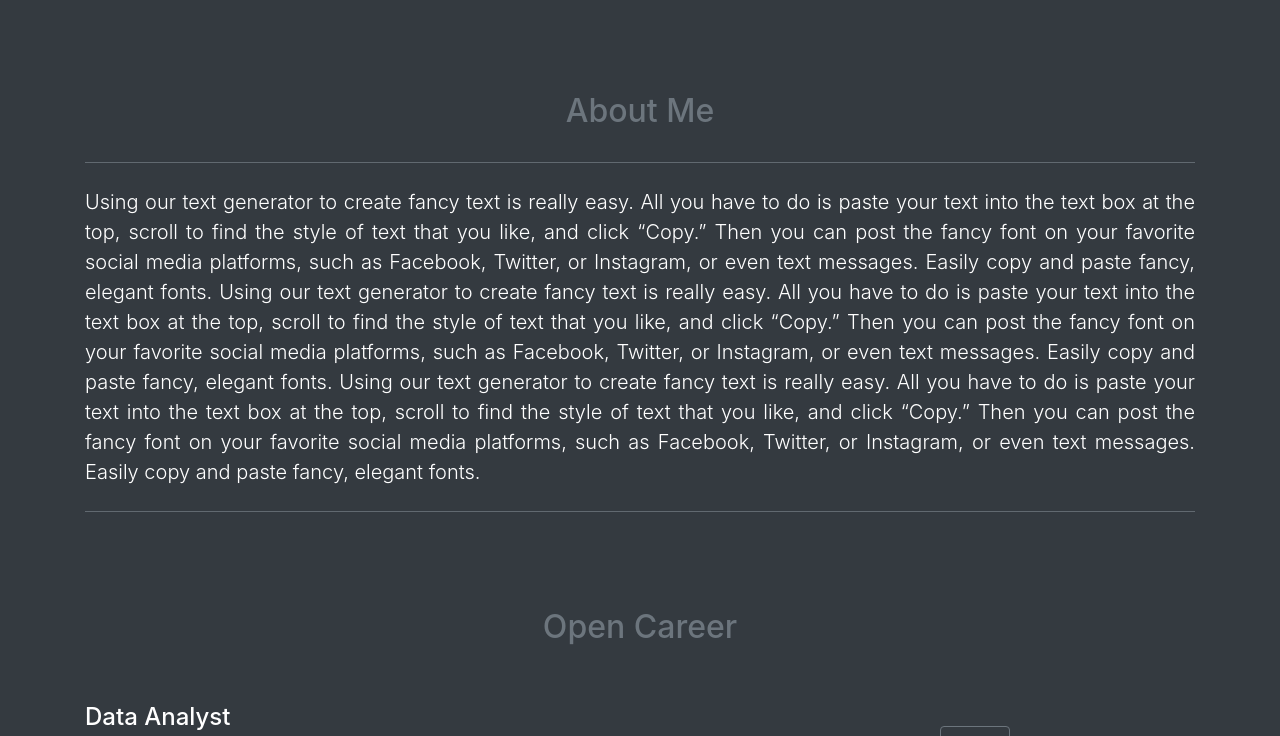
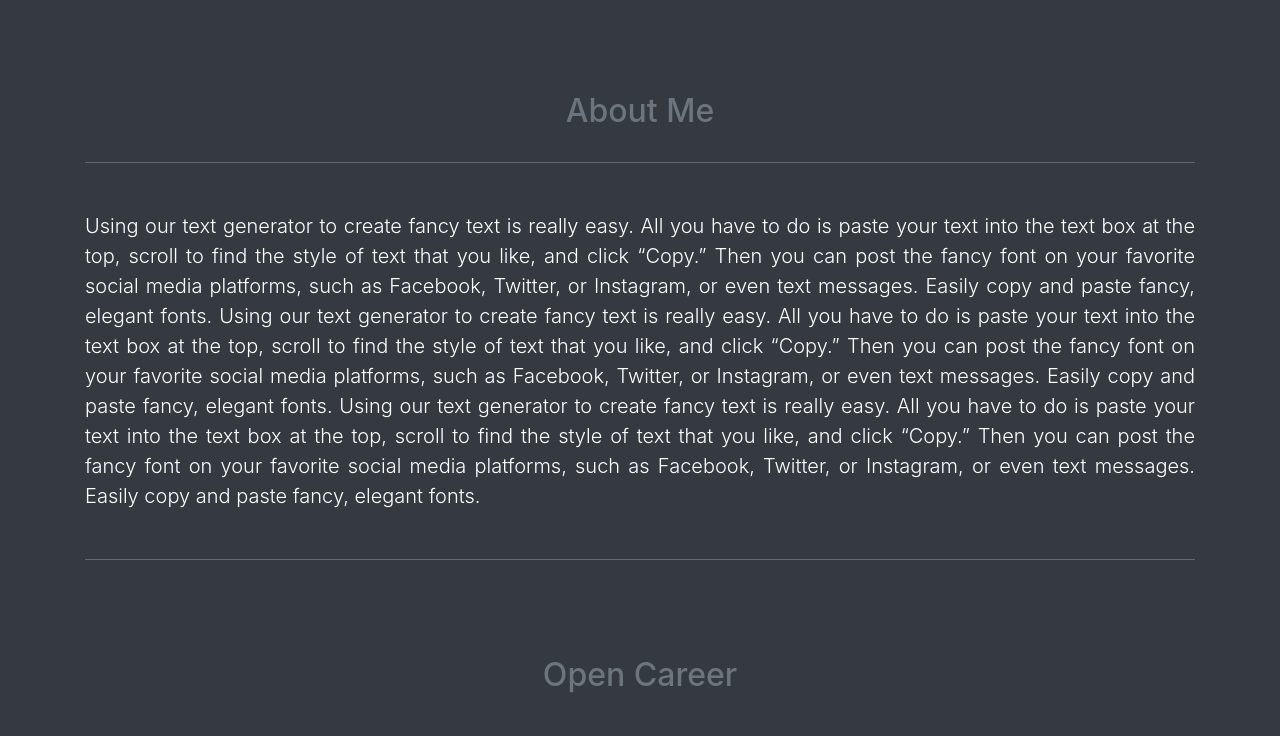
Before and after one commit to coder-1975/ibrahim-hassan-website, a Flask app: page / in a window 1280 px wide. Shown: the part 593-1329 px from the top of the page. Run offline with Flask 3, Linux system fonts and the light colour scheme; some libraries are stand-ins or nearby versions.

Commit message:
change the margin of about me section

```diff
--- a/templates/home.html
+++ b/templates/home.html
@@ -33,7 +33,7 @@
        <img  src="static/bannar.jpg" id="bannar" alt="bannar" border="0" class="img-fluid">
         <h2 class="text-center mt-5 mb-2 pb-2 pt-5 text-secondary">About Me</h2>
       <hr class="mt-4 mb-4 bg-secondary"/>
-        <p class="lead text-justify">
+        <p class="lead text-justify mt-5 mb-5">
           Using our text generator to create fancy text is really easy. All you have to do is paste your text into the text box at the top, scroll to find the style of text that you like, and click “Copy.” Then you can post the fancy font on your favorite social media platforms, such as Facebook, Twitter, or Instagram, or even text messages. Easily copy and paste fancy, elegant fonts.
            Using our text generator to create fancy text is really easy. All you have to do is paste your text into the text box at the top, scroll to find the style of text that you like, and click “Copy.” Then you can post the fancy font on your favorite social media platforms, such as Facebook, Twitter, or Instagram, or even text messages. Easily copy and paste fancy, elegant fonts.
            Using our text generator to create fancy text is really easy. All you have to do is paste your text into the text box at the top, scroll to find the style of text that you like, and click “Copy.” Then you can post the fancy font on your favorite social media platforms, such as Facebook, Twitter, or Instagram, or even text messages. Easily copy and paste fancy, elegant fonts.
```
